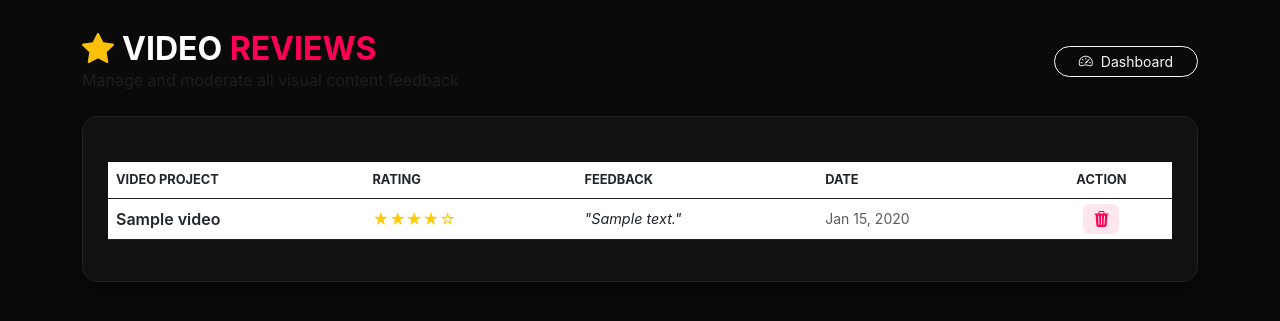
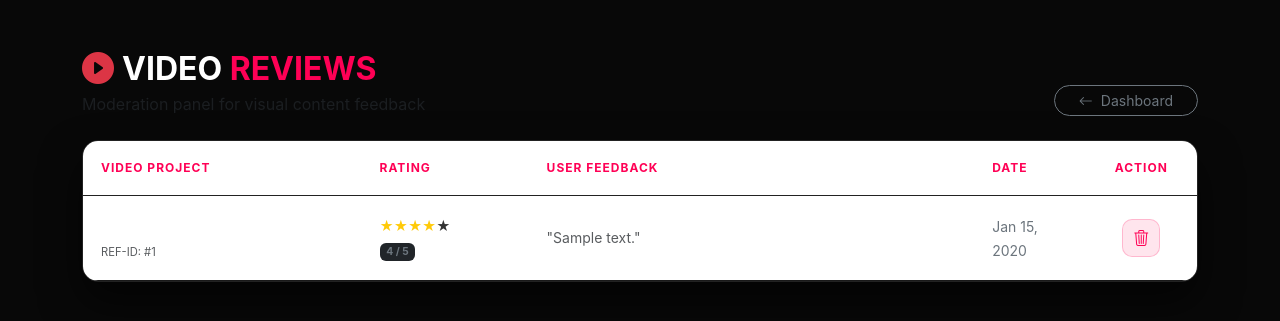
Before and after one commit to ShakeelAijaz1233223/Project-full-stack-, a PHP site: page /video_review.php in a window 1280 px wide. Shown: the top 321 px of the page. Run offline with PHP 8.4, Linux system fonts and the light colour scheme; tables that the repository leaves empty or names only in its code hold one stand-in row (values such as "Sample post").

Commit message:
Updates: 2026-02-07T09:16:32.717Z

```diff
--- a/admin/video_review.php
+++ b/admin/video_review.php
@@ -1,12 +1,17 @@
 <?php
 include "../config/db.php";
 
-// 1. Delete Review Logic
+// 1. FIXED DELETE LOGIC - Automatic Page Detection
 if (isset($_GET['del'])) {
     $id = intval($_GET['del']);
-    mysqli_query($conn, "DELETE FROM video_reviews WHERE id = $id");
-    header("Location: video_reviews.php?msg=deleted");
-    exit();
+    $delete = mysqli_query($conn, "DELETE FROM video_reviews WHERE id = $id");
+
+    if($delete) {
+        // Yeh line automatic isi file par wapas bhej degi, chahe file ka naam kuch bhi ho
+        $self = basename($_SERVER['PHP_SELF']);
+        header("Location: $self?msg=deleted");
+        exit();
+    }
 }
 
 // 2. Fetch Video Reviews with Video Titles
@@ -21,41 +26,65 @@ $result = mysqli_query($conn, $query);
 <html lang="en">
 <head>
     <meta charset="UTF-8">
+    <meta name="viewport" content="width=device-width, initial-scale=1.0">
     <title>Admin | Video Feedback Management</title>
     <link href="https://cdn.jsdelivr.net/npm/bootstrap@5.3.0/dist/css/bootstrap.min.css" rel="stylesheet">
     <link href="https://cdn.jsdelivr.net/npm/bootstrap-icons@1.11.1/font/bootstrap-icons.css" rel="stylesheet">
     <style>
-        :root { --accent: #ff0055; --bg: #0a0a0a; --card: #111; }
-        body { background: var(--bg); color: #fff; font-family: 'Inter', sans-serif; padding: 30px; }
+        :root { --accent: #ff0055; --bg: #080808; --card: #121212; --border: #222; }
+        body { background: var(--bg); color: #fff; font-family: 'Inter', sans-serif; padding-top: 50px; }
+
         .glass-card {
-            background: var(--card); border: 1px solid #222; border-radius: 15px; padding: 25px;
-            box-shadow: 0 10px 30px rgba(0,0,0,0.5);
+            background: var(--card); border: 1px solid var(--border); border-radius: 16px;
+            padding: 0; overflow: hidden; box-shadow: 0 20px 40px rgba(0,0,0,0.6);
         }
-        .table { color: #eee; border-color: #222; margin-top: 20px; }
-        .table thead { background: #1a1a1a; color: var(--accent); font-size: 0.8rem; text-transform: uppercase; }
-        .stars { color: #ffca08; }
-        .btn-action { padding: 5px 10px; border-radius: 6px; text-decoration: none; transition: 0.3s; }
-        .btn-del { background: rgba(255, 0, 85, 0.1); color: #ff0055; }
-        .btn-del:hover { background: #ff0055; color: #fff; }
-        .video-title { font-weight: 600; color: #fff; }
-        .comment-text { color: #888; font-style: italic; font-size: 0.9rem; }
+
+        .table { color: #ddd; margin-bottom: 0; }
+        .table thead { background: #1a1a1a; }
+        .table thead th {
+            color: var(--accent); font-size: 0.75rem; text-transform: uppercase;
+            letter-spacing: 1px; padding: 18px; border-bottom: 1px solid var(--border);
+        }
+        .table td { padding: 18px; border-bottom: 1px solid #1a1a1a; vertical-align: middle; }
+
+        .stars { color: #ffca08; font-size: 0.85rem; }
+        .empty-star { color: #333; }
+
+        .btn-del {
+            width: 38px; height: 38px; display: inline-flex; align-items: center; justify-content: center;
+            background: rgba(255, 0, 85, 0.1); color: #ff0055; border-radius: 10px;
+            text-decoration: none; transition: 0.3s; border: 1px solid rgba(255, 0, 85, 0.2);
+        }
+        .btn-del:hover { background: #ff0055; color: #fff; transform: translateY(-2px); }
+
+        .status-alert {
+            background: #1a1a1a; border-left: 4px solid #28a745; color: #fff;
+            padding: 15px 20px; border-radius: 12px; margin-bottom: 25px;
+            display: flex; align-items: center; justify-content: space-between;
+        }
     </style>
 </head>
 <body>
 
 <div class="container">
-    <div class="d-flex justify-content-between align-items-center mb-4">
+    <div class="d-flex justify-content-between align-items-end mb-4">
         <div>
-            <h2 class="fw-bold m-0"><i class="bi bi-star-fill text-warning me-2"></i>VIDEO <span style="color:var(--accent)">REVIEWS</span></h2>
-            <p class="text-muted mb-0">Manage and moderate all visual content feedback</p>
+            <h2 class="fw-bold m-0"><i class="bi bi-play-circle-fill text-danger me-2"></i>VIDEO <span style="color:var(--accent)">REVIEWS</span></h2>
+            <p class="text-muted mb-0 mt-1">Moderation panel for visual content feedback</p>
         </div>
-        <a href="dashboard.php" class="btn btn-outline-light btn-sm px-4 rounded-pill">
-            <i class="bi bi-speedometer2 me-1"></i> Dashboard
+        <a href="dashboard.php" class="btn btn-outline-secondary btn-sm px-4 rounded-pill border-secondary">
+            <i class="bi bi-arrow-left me-2"></i>Dashboard
         </a>
     </div>
 
-    <?php if(isset($_GET['msg'])): ?>
-        <div class="alert alert-success bg-success text-white border-0 py-2 small">Review deleted successfully.</div>
+    <?php if(isset($_GET['msg']) && $_GET['msg'] == 'deleted'): ?>
+        <div class="status-alert shadow-sm alert dismissible fade show">
+            <div>
+                <i class="bi bi-check-circle-fill text-success me-2"></i>
+                <strong>Action Successful:</strong> Review has been wiped from database.
+            </div>
+            <button type="button" class="btn-close btn-close-white" data-bs-dismiss="alert"></button>
+        </div>
     <?php endif; ?>
 
     <div class="glass-card">
@@ -63,35 +92,54 @@ $result = mysqli_query($conn, $query);
             <table class="table table-hover align-middle">
                 <thead>
                     <tr>
-                        <th>Video Project</th>
-                        <th>Rating</th>
-                        <th>Feedback</th>
-                        <th>Date</th>
-                        <th class="text-center">Action</th>
+                        <th style="width: 25%;">Video Project</th>
+                        <th style="width: 15%;">Rating</th>
+                        <th style="width: 40%;">User Feedback</th>
+                        <th style="width: 10%;">Date</th>
+                        <th style="width: 10%;" class="text-center">Action</th>
                     </tr>
                 </thead>
                 <tbody>
                     <?php if(mysqli_num_rows($result) > 0): ?>
                         <?php while($row = mysqli_fetch_assoc($result)): ?>
                         <tr>
-                            <td class="video-title"><?= htmlspecialchars($row['v_title']) ?></td>
+                            <td>
+                                <div class="fw-bold text-white"><?= htmlspecialchars($row['v_title']) ?></div>
+                                <small class="text-muted" style="font-size: 0.7rem;">REF-ID: #<?= $row['id'] ?></small>
+                            </td>
                             <td>
                                 <div class="stars">
-                                    <?php for($i=1; $i<=5; $i++) echo ($i <= $row['rating']) ? '★' : '☆'; ?>
+                                    <?php
+                                    for($i=1; $i<=5; $i++) {
+                                        echo ($i <= $row['rating']) ? '★' : '<span class="empty-star">★</span>';
+                                    }
+                                    ?>
+                                </div>
+                                <span class="badge bg-dark text-secondary mt-1" style="font-size: 0.65rem;"><?= $row['rating'] ?> / 5</span>
+                            </td>
+                            <td>
+                                <div class="text-muted small" style="line-height: 1.6; max-width: 350px;">
+                                    "<?= htmlspecialchars($row['comment']) ?>"
                                 </div>
                             </td>
-                            <td class="comment-text">"<?= htmlspecialchars($row['comment']) ?>"</td>
-                            <td class="small text-muted"><?= date('M d, Y', strtotime($row['created_at'])) ?></td>
+                            <td>
+                                <span class="text-secondary small"><?= date('M d, Y', strtotime($row['created_at'])) ?></span>
+                            </td>
                             <td class="text-center">
-                                <a href="?del=<?= $row['id'] ?>" class="btn-action btn-del" onclick="return confirm('Delete this review permanently?')">
-                                    <i class="bi bi-trash3-fill"></i>
+                                <a href="<?= basename($_SERVER['PHP_SELF']) ?>?del=<?= $row['id'] ?>"
+                                   class="btn-del"
+                                   onclick="return confirm('Confirm permanent deletion?')">
+                                    <i class="bi bi-trash3"></i>
                                 </a>
                             </td>
                         </tr>
                         <?php endwhile; ?>
                     <?php else: ?>
                         <tr>
-                            <td colspan="5" class="text-center py-5 text-muted">No video reviews found.</td>
+                            <td colspan="5" class="text-center py-5">
+                                <i class="bi bi-chat-left-dots text-muted fs-1 d-block mb-3"></i>
+                                <span class="text-muted">No video reviews found in the system.</span>
+                            </td>
                         </tr>
                     <?php endif; ?>
                 </tbody>
@@ -100,5 +148,6 @@ $result = mysqli_query($conn, $query);
     </div>
 </div>
 
+<script src="https://cdn.jsdelivr.net/npm/bootstrap@5.3.0/dist/js/bootstrap.bundle.min.js"></script>
 </body>
 </html>
```
